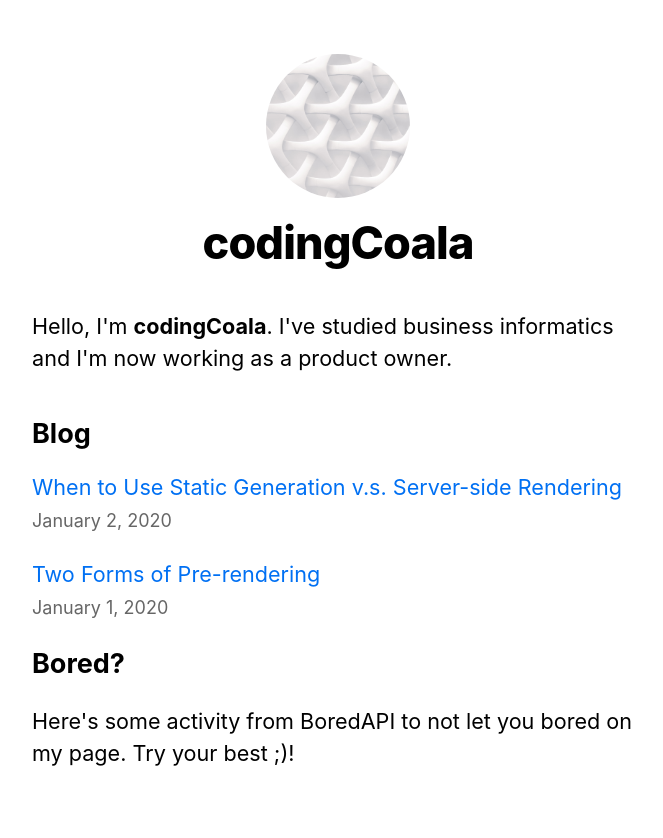
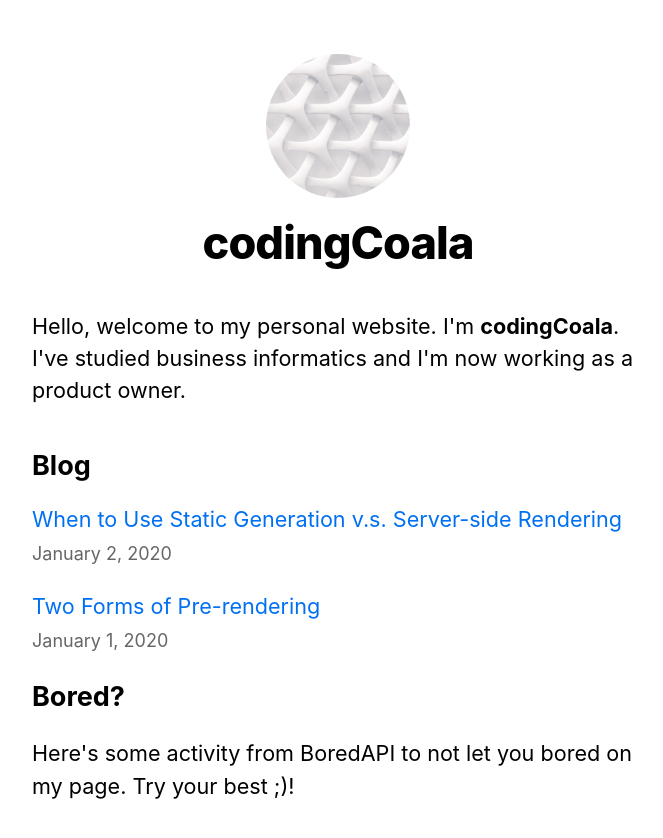
Before and after one commit to codingcoala/nextjs-blog, a Next.js app: page / in a window 1280 px wide. Shown: the top 838 px of the page, without its empty margins (302-965 px from the left). Built offline with nearby package versions, Linux system fonts and the light colour scheme.

Commit message:
Changed welcome message

```diff
--- a/pages/index.js
+++ b/pages/index.js
@@ -38,7 +38,7 @@ export default function Home({ allPostsData }) {
         <title>{siteTitle}</title>
       </Head>
       <section className={utilStyles.headingMd}>
-        <p>Hello, I'm <strong>codingCoala</strong>. I've studied business informatics and I'm now working as a product owner.</p>
+        <p>Hello, welcome to my personal website. I'm <strong>codingCoala</strong>. I've studied business informatics and I'm now working as a product owner.</p>
       </section>
       <section className={`${utilStyles.headingMd} ${utilStyles.padding1px}`}>
         <h2 className={utilStyles.headingLg}>Blog</h2>
```
